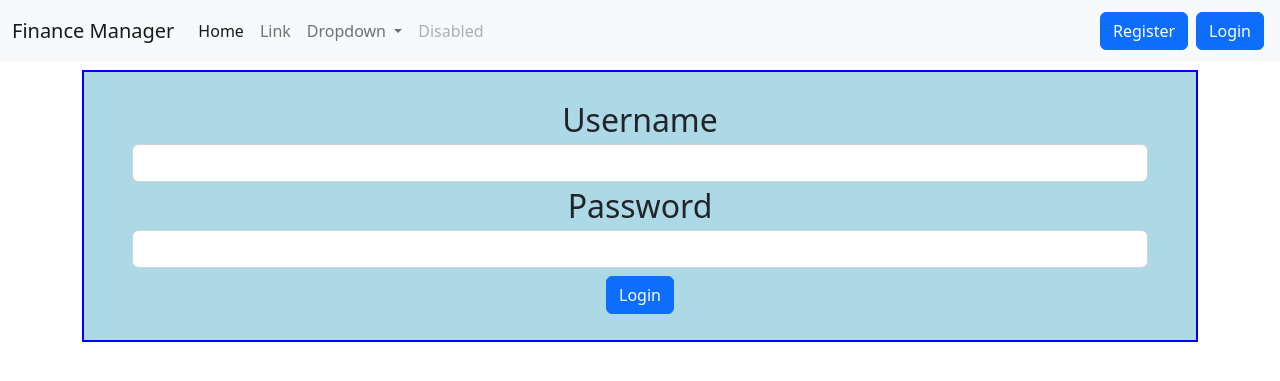
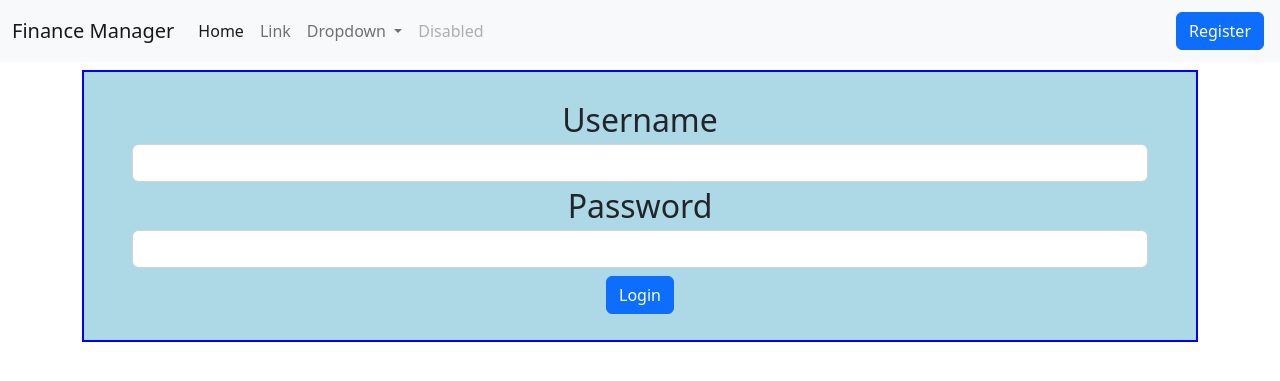
Before and after one commit to DCC-CC4401/2023-1-Grupo-27, a Django app: page /login/ in a window 1280 px wide. Shown: the top 381 px of the page. Run offline with Django 4.2, Linux system fonts and the light colour scheme.

Commit message:
Feat: Added an exception catch when the user registration fails, also added feature to home button and eliminated redundant buttons in some htmls

```diff
--- a/FinanceManager/mainApp/templates/index.html
+++ b/FinanceManager/mainApp/templates/index.html
@@ -22,7 +22,7 @@
                 <div class="collapse navbar-collapse" id="navbarSupportedContent">
                     <ul class="navbar-nav me-auto mb-2 mb-lg-0">
                         <li class="nav-item">
-                            <a class="nav-link active" aria-current="page" href="#">Home</a>
+                            <a class="nav-link active" aria-current="page" href="%../mainApp">Home</a>
                         </li>
                         <li class="nav-item">
                             <a class="nav-link" href="#">Link</a>
--- a/FinanceManager/mainApp/templates/login.html
+++ b/FinanceManager/mainApp/templates/login.html
@@ -22,7 +22,7 @@
                 <div class="collapse navbar-collapse" id="navbarSupportedContent">
                     <ul class="navbar-nav me-auto mb-2 mb-lg-0">
                         <li class="nav-item">
-                            <a class="nav-link active" aria-current="page" href="">Home</a>
+                            <a class="nav-link active" aria-current="page" href="../mainApp">Home</a>
                         </li>
                         <li class="nav-item">
                             <a class="nav-link" href="#">Link</a>
@@ -46,18 +46,9 @@
                     <!-- Login buttons -->
 
                     <ul class="navbar-nav">
-                        {% if user.is_authenticated %}
-                        <li class="nav-item p-1">
-                            <a class="btn btn-primary" href="{% url 'logout' %}" role="button">Logout</a>
-                        </li>
-                        {% else %}
                         <li class="nav-item p-1">
                             <a class="btn btn-primary" href="{% url 'register_user' %}" role="button">Register</a>
                         </li>
-                        <li class="nav-item p-1">
-                            <a class="btn btn-primary" href="{% url 'login' %}" role="button">Login</a>
-                        </li>
-                        {% endif %}
                     </ul>
                 </div>
             </div>
--- a/FinanceManager/mainApp/urls.py
+++ b/FinanceManager/mainApp/urls.py
@@ -6,5 +6,5 @@ urlpatterns = [
     path("mainApp/", views.index, name="index"),
     path('register/', views.register_user, name='register_user'), # Registro de usuario
     path('login/',views.login_user, name='login'), # Login de usuario
-    path('logout',views.logout_user, name='logout'), # Logout
+    path('mainApp/',views.logout_user, name='logout'), # Logout
 ]
--- a/FinanceManager/mainApp/views.py
+++ b/FinanceManager/mainApp/views.py
@@ -1,3 +1,5 @@
+from pyexpat.errors import messages
+from django.db import IntegrityError
 from mainApp.models import User
 from django.shortcuts import render
 from django.http import HttpResponse
@@ -23,10 +25,14 @@ def register_user(request):
 
         #Crear el nuevo usuario
         #user = User.objects.create_user(username=nombre, password=contraseña, email=mail, apodo=apodo, pronombre=pronombre)
-        user = User.objects.create_user(username=nombre, password=contraseña)
-        login(request,user)
-        #Redireccionar la página /index
-        return HttpResponseRedirect('/mainApp')
+        try:
+            user = User.objects.create_user(username=nombre, password=contraseña)
+            login(request,user)
+            #Redireccionar la página /index
+            return HttpResponseRedirect('/mainApp')
+        except IntegrityError: # Caso en que el usuario con tal nombre ya exista
+            return HttpResponseRedirect('.')
+
 
 
 def login_user(request):
```
Also changed, not shown: FinanceManager/mainApp/templates/register_user.html (+1 -10 lines), FinanceManager/db.sqlite3.
